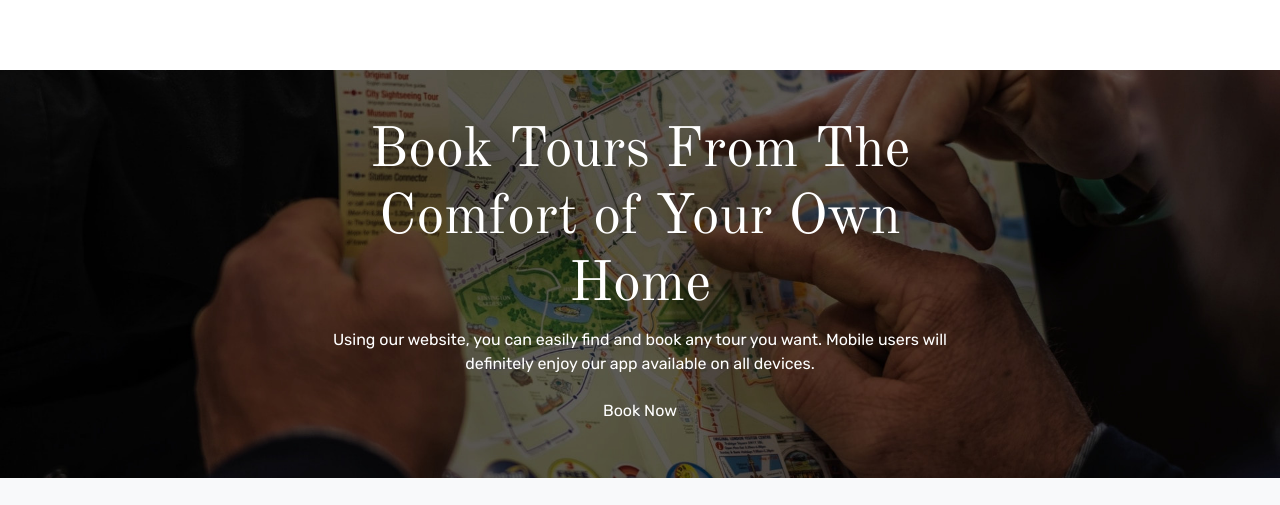
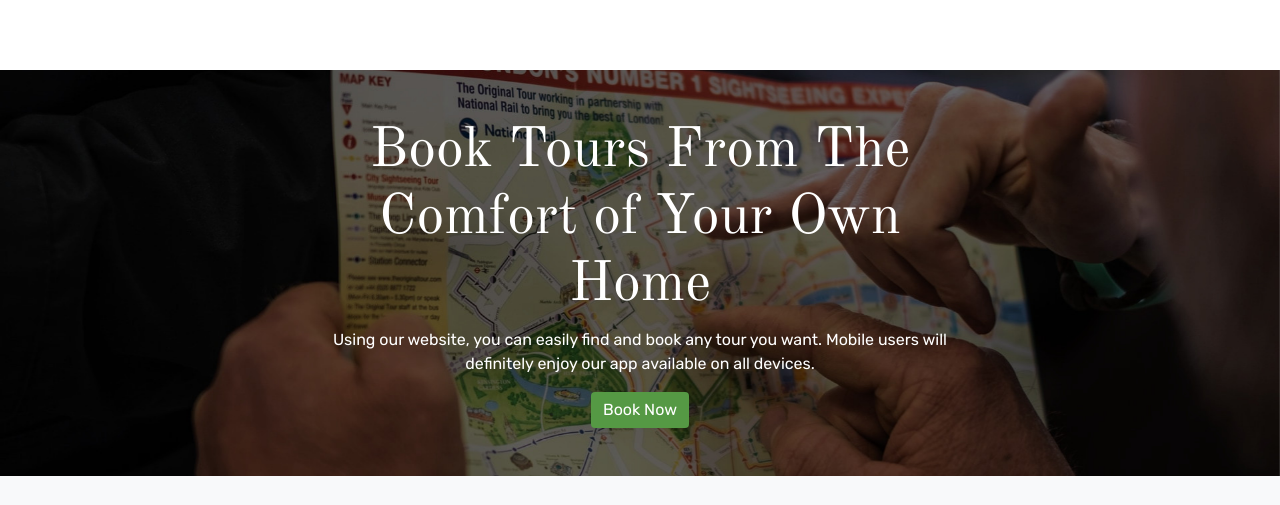
Before and after one commit to jefferygraham/portfolio-react, a React (Create React App) app: page / in a window 1280 px wide. Shown: the part 1911-2416 px from the top of the page. Built offline with nearby package versions, Linux system fonts and the light colour scheme.

Commit message:
add react-parallax for BookingBanner

```diff
--- a/package.json
+++ b/package.json
@@ -9,6 +9,7 @@
     "bootstrap": "4.5.2",
     "react": "^16.13.1",
     "react-dom": "^16.13.1",
+    "react-parallax": "^3.0.3",
     "react-popper": "1.3.6",
     "react-scripts": "3.4.3",
     "reactstrap": "8.5.1",
--- a/src/App.css
+++ b/src/App.css
@@ -51,20 +51,3 @@ body {
   transform: translateY(-50%);
   bottom: initial;
 }
-
-.jarallax {
-  position: relative;
-  z-index: 0;
-}
-
-.jarallax > .jarallax-img {
-  position: absolute;
-  object-fit: cover;
-  /* support for plugin https://github.com/bfred-it/object-fit-images */
-  font-family: 'object-fit: cover;';
-  top: 0;
-  left: 0;
-  width: 100%;
-  height: 100%;
-  z-index: -1;
-}
--- a/src/BookingBanner.js
+++ b/src/BookingBanner.js
@@ -1,19 +1,16 @@
 import React from 'react';
+import { Parallax } from 'react-parallax';
+import { Button } from 'reactstrap';
 
 function BookingBanner() {
   return (
-    <div
-      id='bookingBanner'
-      data-jarallax
-      data-speed='0.2'
-      className='jarallax py-5'
+    <Parallax
+      blur={0}
+      bgImage='/assets/images/booking-banner.jpg'
+      bgImageAlt='hand holding a map'
+      strength={200}
     >
-      <img
-        className='jarallax-img'
-        src='/assets/images/booking-banner.jpg'
-        alt=''
-      />
-      <div id='bookingBannerInfo' className='row'>
+      <div id='bookingBannerInfo' className='row my-5'>
         <div className='col-md-6 offset-md-3 text-center text-white'>
           <h2 className='display-4 heading'>
             Book Tours From The Comfort of Your Own Home
@@ -22,12 +19,11 @@ function BookingBanner() {
             Using our website, you can easily find and book any tour you want.
             Mobile users will definitely enjoy our app available on all devices.
           </p>
-          <a href='#' className='btn text-white color-primary'>
-            Book Now
-          </a>
+          <Button className='primary-color'>Book Now</Button>
         </div>
       </div>
-    </div>
+      <div />
+    </Parallax>
   );
 }
 
```
Also changed, not shown: 1 other file (tests, documents, lock files or other folders).
